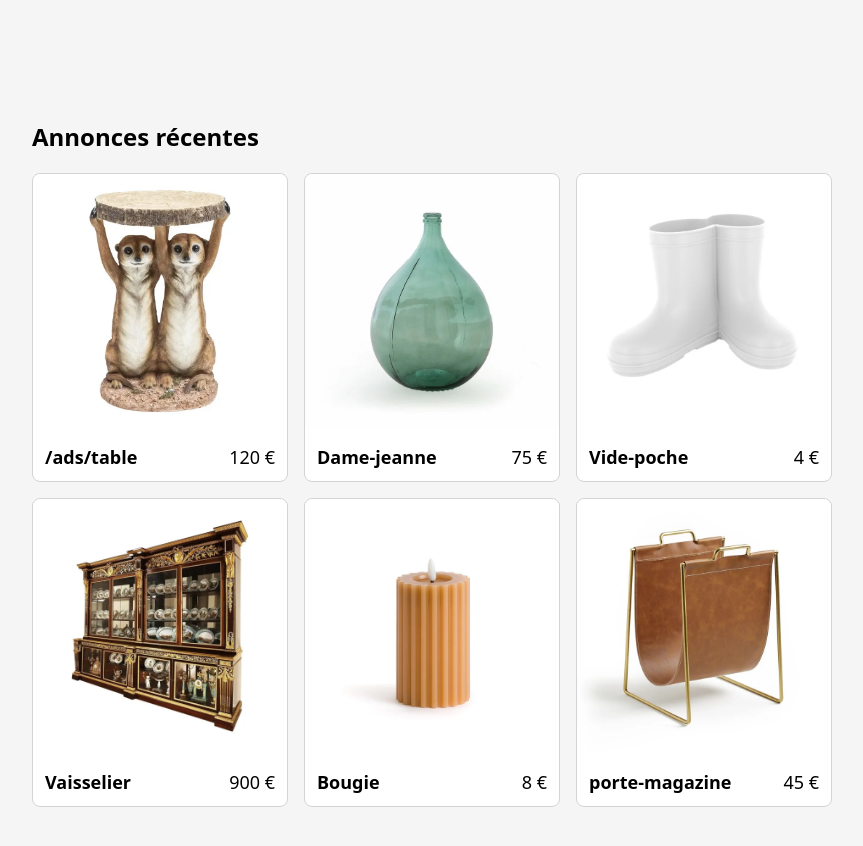
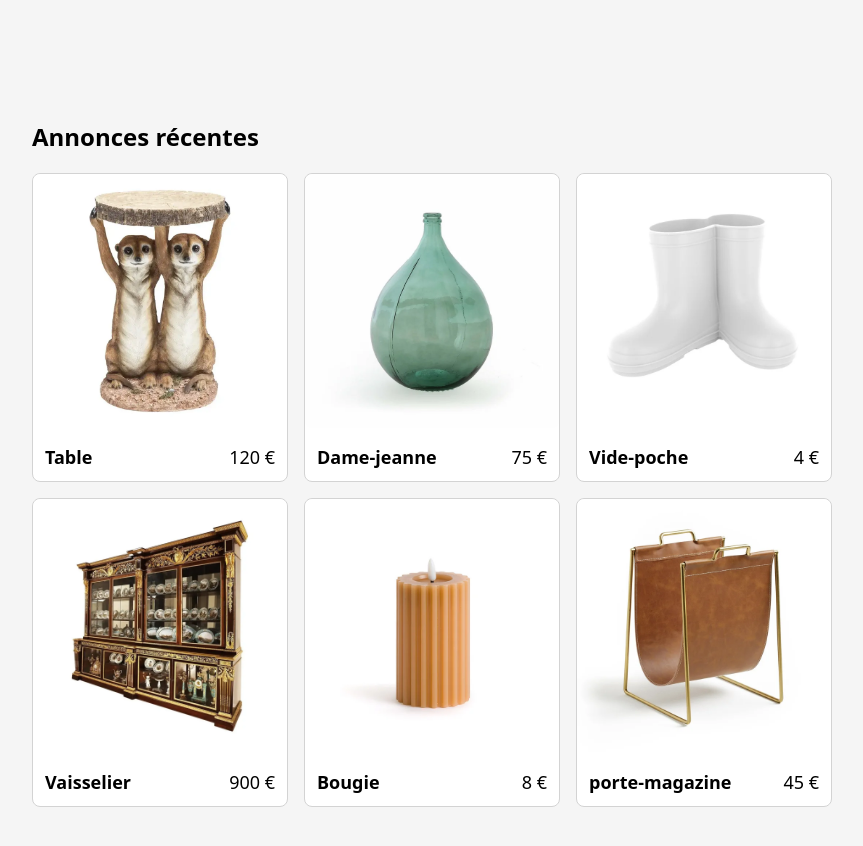
Before and after one commit to WildCodeSchool/2402-ws-cda-jaune, a Next.js app in the folder 240227-the-good-corner/frontend_boilerplate-main/: page /RecentAds in a window 1280 px wide. Shown: the top 846 px of the page, without its empty margins (208-1071 px from the left). Built offline with nearby package versions, Linux system fonts and the light colour scheme.

Commit message:
Fix typo in ads' data

```diff
--- a/240227-the-good-corner/frontend_boilerplate-main/src/pages/RecentAds.tsx
+++ b/240227-the-good-corner/frontend_boilerplate-main/src/pages/RecentAds.tsx
@@ -4,8 +4,8 @@ import AdCard from "./AdCard";
 export default function RecentAds() {
   const ads = [
     {
-      title: "/ads/table",
-      link: "Table",
+      title: "Table",
+      link: "/ads/table",
       price: 120,
       imgUrl: "/images/table.webp",
     },
```
